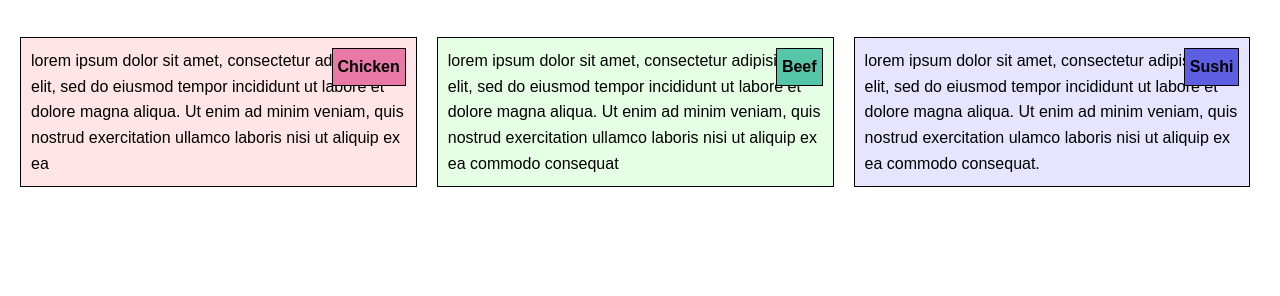
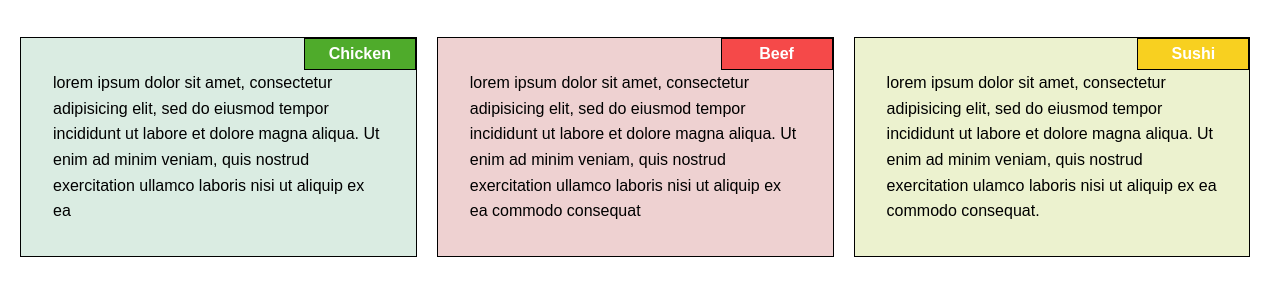
Before and after one commit to jaya4ever/CourseraResponsiveWeb, a plain HTML site: page index.html in a window 1280 px wide. Shown: the part 74-370 px from the top of the page. Drawn offline with Linux system fonts and the light colour scheme.

Commit message:
adjusted the size and color

```diff
--- a/index.html
+++ b/index.html
@@ -22,7 +22,7 @@
                 consequat</p>
         </section>
         <section class="menu-item" id="sushi">
-            <div class="shushi-title">Sushi</div>
+            <div class="sushi-title">Sushi</div>
             <p>lorem ipsum dolor sit amet, consectetur adipisicing elit, sed do eiusmod tempor incididunt ut labore et dolore magna aliqua. Ut enim ad minim veniam, quis nostrud exercitation ulamco laboris nisi ut aliquip ex ea commodo
                 consequat.</p>
         </section>
--- a/module2-solution/css/styles.css
+++ b/module2-solution/css/styles.css
@@ -10,6 +10,7 @@ body {
 }
 
 header {
+    font-family:Arial, Helvetica, sans-serif;
     text-align: center;
     margin: 20px 0;
 }
@@ -22,63 +23,49 @@ main {
 }
 
 .menu-item {
-    border: 1px solid black;
-    padding: 10px;
-    background-color: #f4f4f4;
     position: relative;
-}
-.chicken-title{
-    position: absolute;
-    top: 10px;
-    right: 10px;
-    background-color: #e878a5;
-    padding: 5px;
-    font-weight: bold;
-    border: 1px solid black;
-}
-.beef-title {
-    position: absolute;
-    top: 10px;
-    right: 10px;
-    background-color: #55c6a8;
-    padding: 5px;
-    font-weight: bold;
+    padding: 2rem;
     border: 1px solid black;
 
 }
-.shushi-title {
+
+.chicken-title,
+.beef-title,
+.sushi-title {
+
     position: absolute;
-    top: 10px;
-    right: 10px;
-    background-color: #5c5fe2;
-    padding: 5px;
+    top: .10px;
+    right: 0px;
+    width: 7rem;
+    text-align:center;
+    font-weight: bold;
+    padding: 2px 2px 2px;
     font-weight: bold;
     border: 1px solid black;
-
-}
-header h1 {
-    font-size: 2em;
+    color: white;
+    background-color: #4fab2b;
 }
 
-.title {
-    font-size: 1.25em;
+.beef-title {
+    background-color: rgb(245, 73, 73)
+}
+
+.sushi-title {
+    background-color: #f8d020;
 }
 #chicken {
-    background-color: #ffe5e5;
+    background-color: #daece2
 }
 
 #beef {
-    background-color: #e5ffe5;
+    background-color: #eed1d1;
 }
 
 #sushi {
-    background-color: #e5e5ff;
+    background-color: #ecf2cf;
 }
 
-.title {
-    background-color: #ccc;
-}
-
+/* Responsive Design */
 @media (min-width: 992px) {
     .menu-item {
         width: 32%;
```
